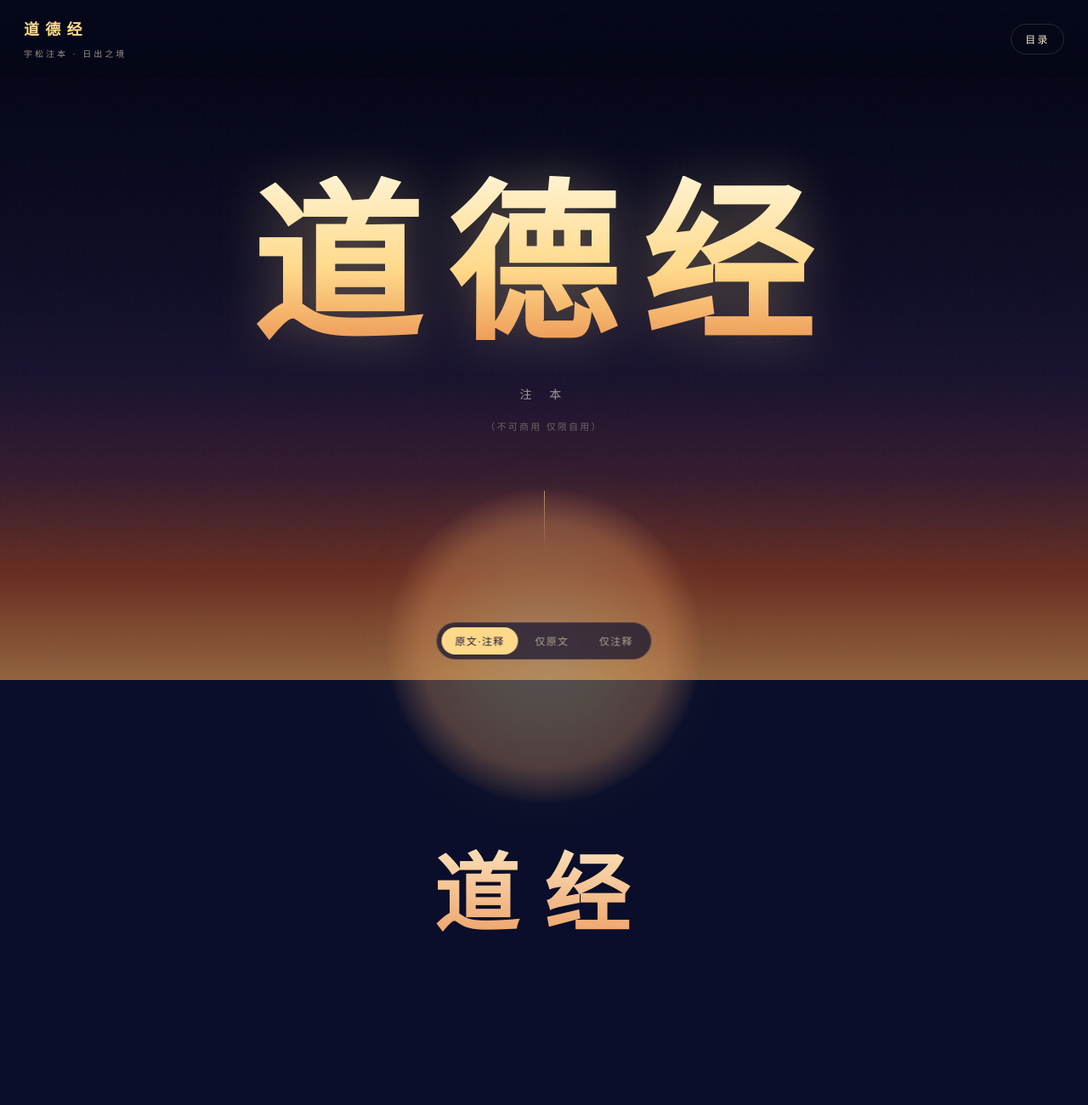
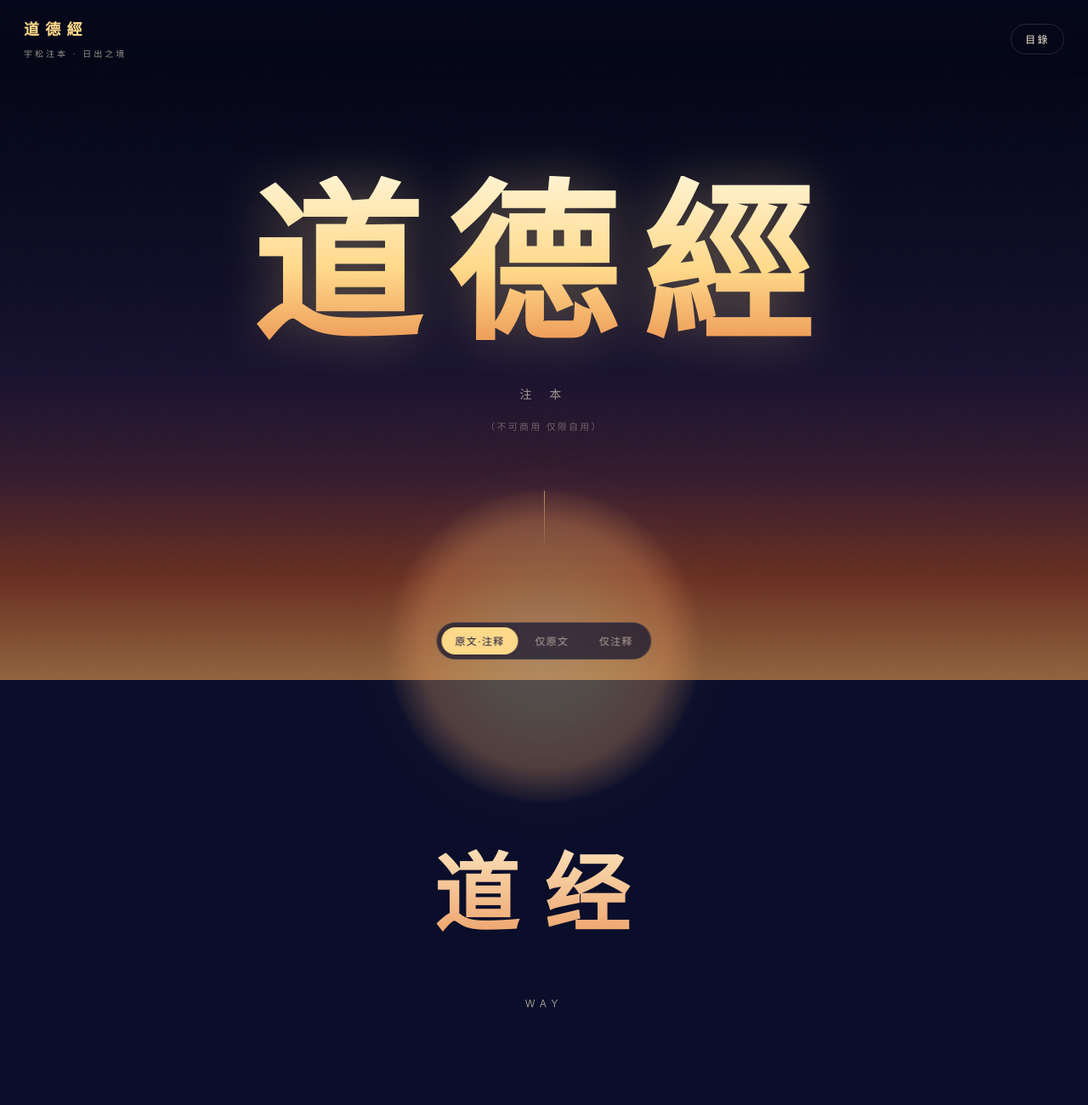
Before and after one commit to yesy52638-ctrl/ysdDDJ, a plain HTML site: page index.html in a window 1280 px wide. Shown: the top 1300 px of the page at 85% size. Drawn offline with Linux system fonts and the light colour scheme; a web font is replaced by a local one.

Commit message:
Update index.html

```diff
--- a/index.html
+++ b/index.html
@@ -282,9 +282,9 @@ footer .seal{
 
 <nav id="topbar">
   <div class="brand" onclick="scrollTo({top:0,behavior:'smooth'})">
-    道德经<small>宇松注本 · 日出之境</small>
+    道德經<small>宇松注本 · 日出之境</small>
   </div>
-  <button id="menuBtn">目录</button>
+  <button id="menuBtn">目錄</button>
 </nav>
 
 <aside id="drawer">
@@ -293,7 +293,7 @@ footer .seal{
 </aside>
 
 <header id="hero">
-  <div class="hero-title">道德经</div>
+  <div class="hero-title">道德經</div>
   <div class="hero-sub">注 本</div>
   <div class="hero-notice">（不可商用 仅限自用）</div>
   <div class="hero-line"></div>
@@ -303,7 +303,7 @@ footer .seal{
 <main id="content"></main>
 
 <footer>
-  <div>道德经 · 宇松注本</div>
+  <div>道德經 · 宇松注本</div>
   <div style="margin-top:8px;opacity:.6">（不可商用 仅限自用）</div>
   <div class="seal">宇 松</div>
 </footer>
@@ -326,7 +326,7 @@ let lastSection = null;
 DATA.chapters.forEach((ch, idx)=>{
   if(ch.section !== lastSection){
     lastSection = ch.section;
-    html += `<div class="section-divider"><div class="sd-title">${ch.section}</div><div class="sd-sub">${ch.section==='道经'?'ㅤ':'ㅤ'}</div></div>`;
+    html += `<div class="section-divider"><div class="sd-title">${ch.section}</div><div class="sd-sub">${ch.section==='道经'?'WAY':'VIRTUE'}</div></div>`;
   }
   html += `<section class="chapter" id="ch-${idx}">`;
   html += `<div class="chapter-num">第 ${idx+1} 章</div>`;
```
